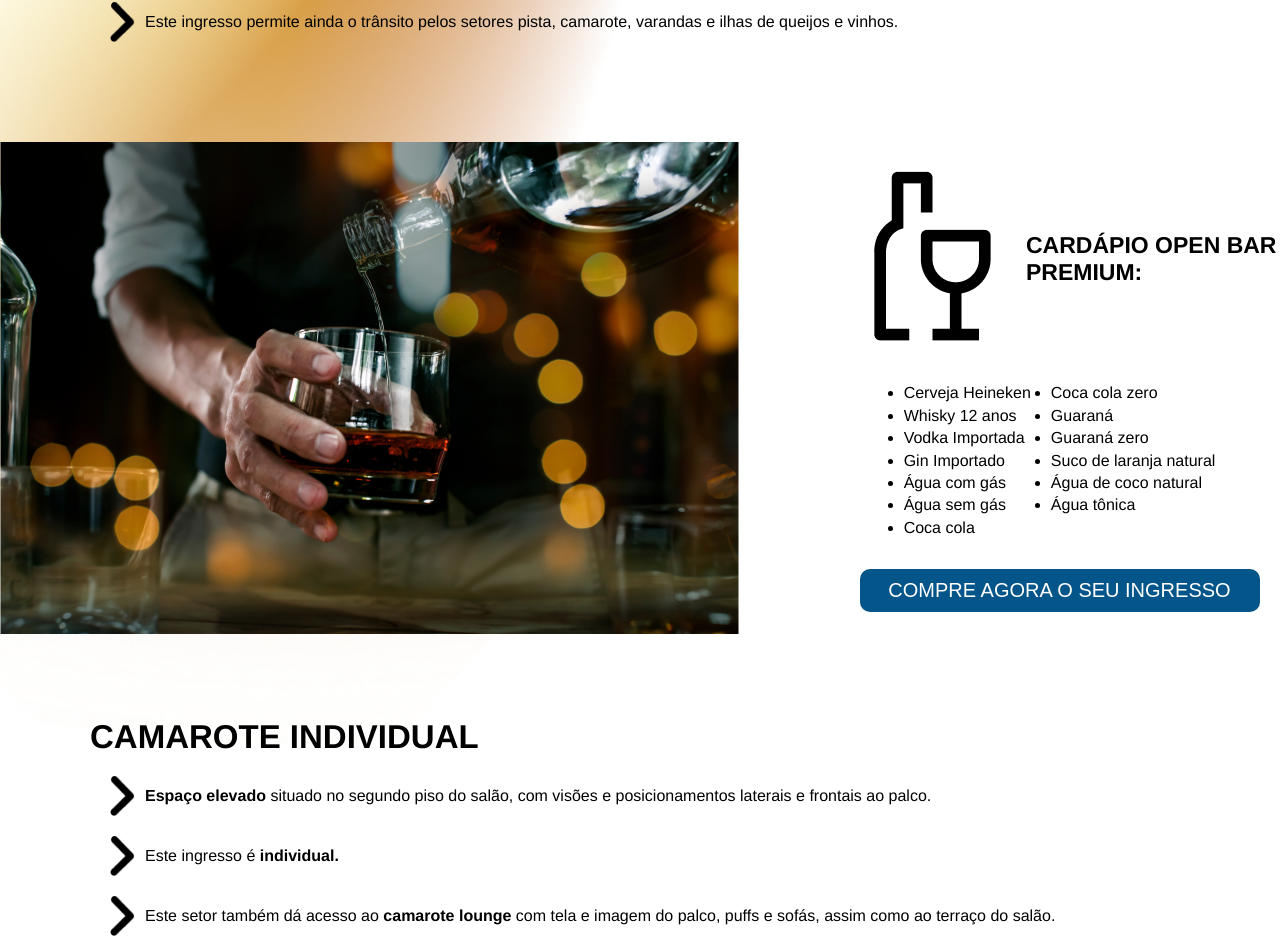
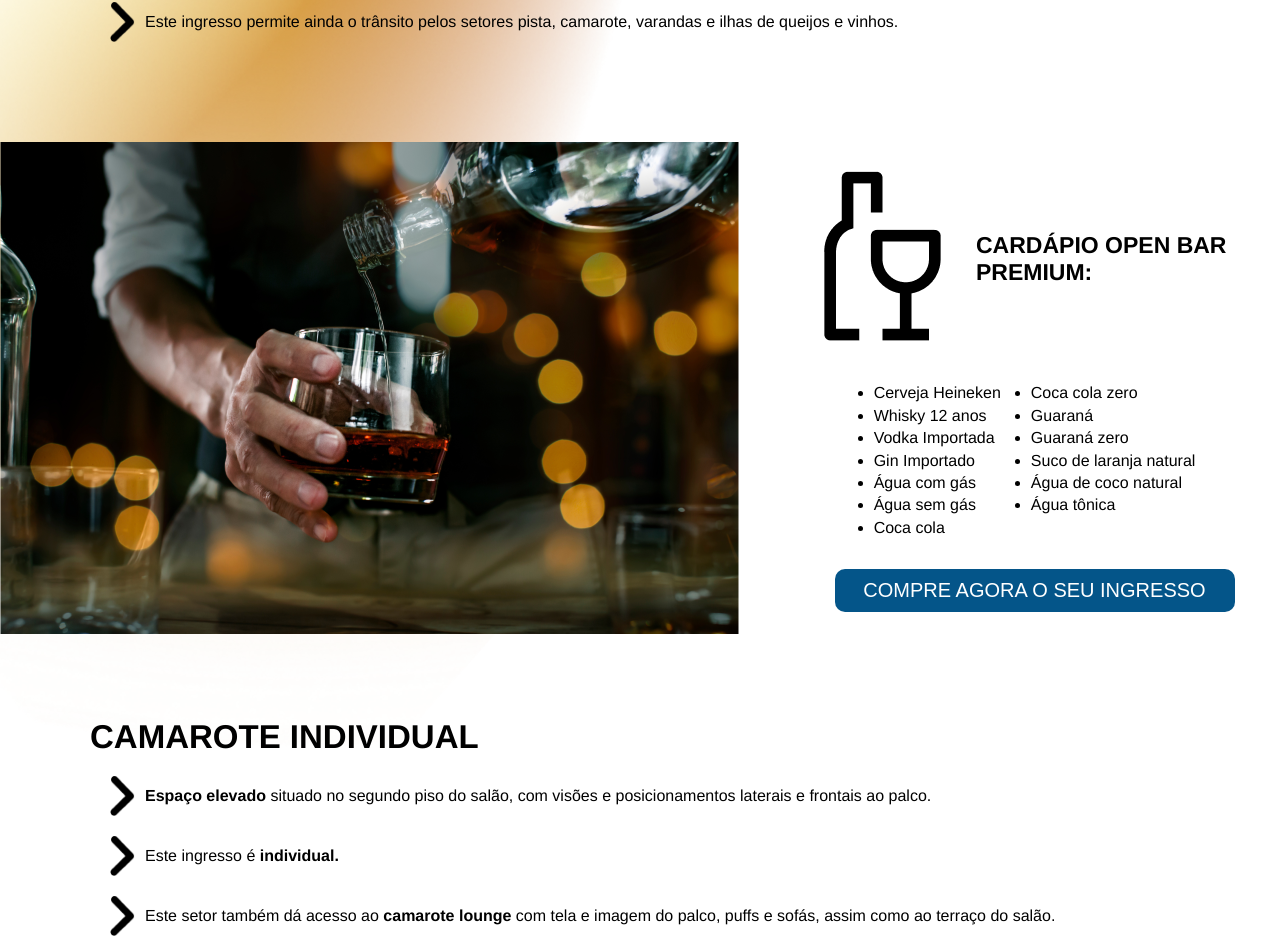
Before and after one commit to SamuelMota321/Hakproducoes-Joao-Bosco-e-Hamilton, a React (Vite) app: page / in a window 1280 px wide. Shown: the part 4853-5792 px from the top of the page. Built offline with nearby package versions, Linux system fonts and the light colour scheme.

Commit message:
Alterações de alinhamento

```diff
--- a/src/components/MenuOpenBar/styles.module.css
+++ b/src/components/MenuOpenBar/styles.module.css
@@ -2,7 +2,7 @@
     display: flex;
     align-items: center;
     justify-content: center;
-    gap: 100px;
+    gap: 50px;
 }
 
 .details {
@@ -17,7 +17,7 @@
 .ulDiv {
     display: flex;
     justify-content: center;
-    gap: 20px;
+    gap: 30px;
     width: 100%;
 }
 
@@ -25,6 +25,7 @@
     display: flex;
     flex-direction: column;
     flex-wrap: wrap;
+    font-weight: bold;
 }
 
 .ul li {
```
